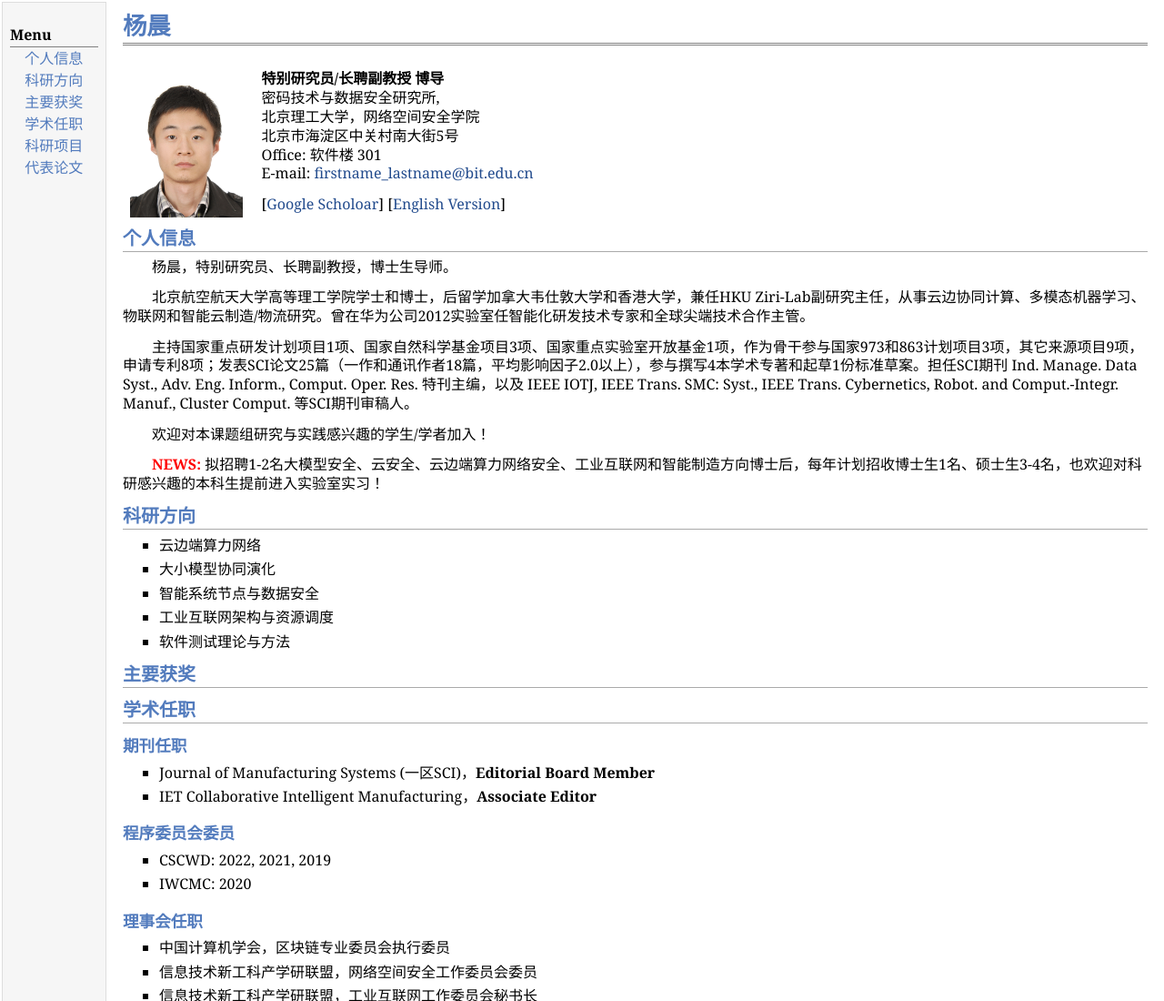
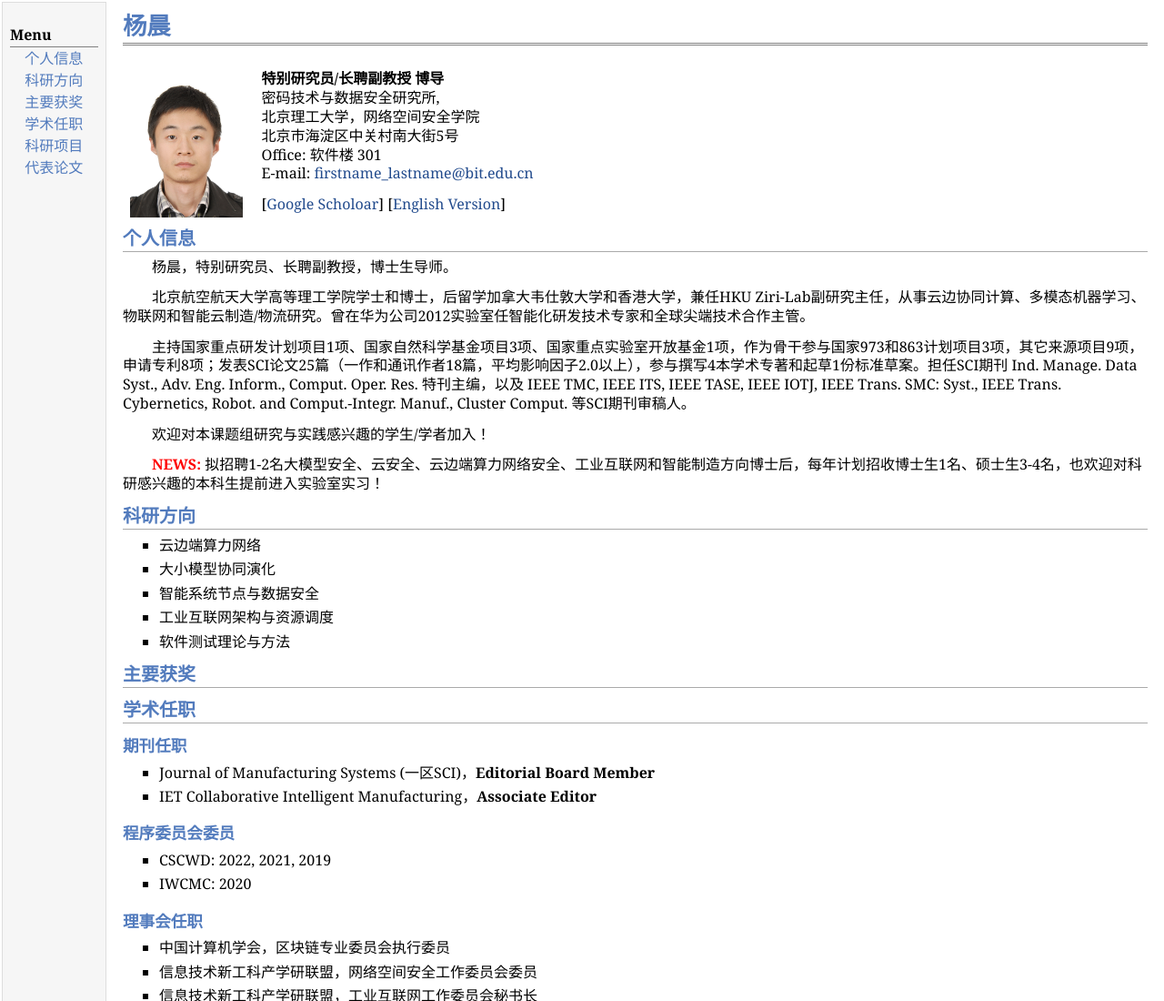
Before and after one commit to cyang3993/cyang3993.github.io, a plain HTML site: page index.html in a window 1280 px wide. Shown: the top 1100 px of the page at 91% size. Drawn offline with Linux system fonts and the light colour scheme.

Commit message:
Update index.html

```diff
--- a/index.html
+++ b/index.html
@@ -37,7 +37,7 @@ E-mail: <a href="mailto:yangchen666@bit.edu.cn">firstname_lastname@bit.edu.cn</a
 </p>
 <p>　　北京航空航天大学高等理工学院学士和博士，后留学加拿大韦仕敦大学和香港大学，兼任HKU Ziri-Lab副研究主任，从事云边协同计算、多模态机器学习、物联网和智能云制造/物流研究。曾在华为公司2012实验室任智能化研发技术专家和全球尖端技术合作主管。
 </p>
-<p>　　主持国家重点研发计划项目1项、国家自然科学基金项目3项、国家重点实验室开放基金1项，作为骨干参与国家973和863计划项目3项，其它来源项目9项，申请专利8项；发表SCI论文25篇（一作和通讯作者18篇，平均影响因子2.0以上），参与撰写4本学术专著和起草1份标准草案。担任SCI期刊 Ind. Manage. Data Syst.,   Adv. Eng. Inform., Comput. Oper. Res. 特刊主编，以及 IEEE IOTJ, IEEE Trans. SMC: Syst., IEEE Trans. Cybernetics, Robot. and Comput.-Integr. Manuf., Cluster Comput. 等SCI期刊审稿人。
+<p>　　主持国家重点研发计划项目1项、国家自然科学基金项目3项、国家重点实验室开放基金1项，作为骨干参与国家973和863计划项目3项，其它来源项目9项，申请专利8项；发表SCI论文25篇（一作和通讯作者18篇，平均影响因子2.0以上），参与撰写4本学术专著和起草1份标准草案。担任SCI期刊 Ind. Manage. Data Syst.,   Adv. Eng. Inform., Comput. Oper. Res. 特刊主编，以及 IEEE TMC, IEEE ITS, IEEE TASE, IEEE IOTJ, IEEE Trans. SMC: Syst., IEEE Trans. Cybernetics, Robot. and Comput.-Integr. Manuf., Cluster Comput. 等SCI期刊审稿人。
 </p>
 <p>　　欢迎对本课题组研究与实践感兴趣的学生/学者加入！
 </p>
```
